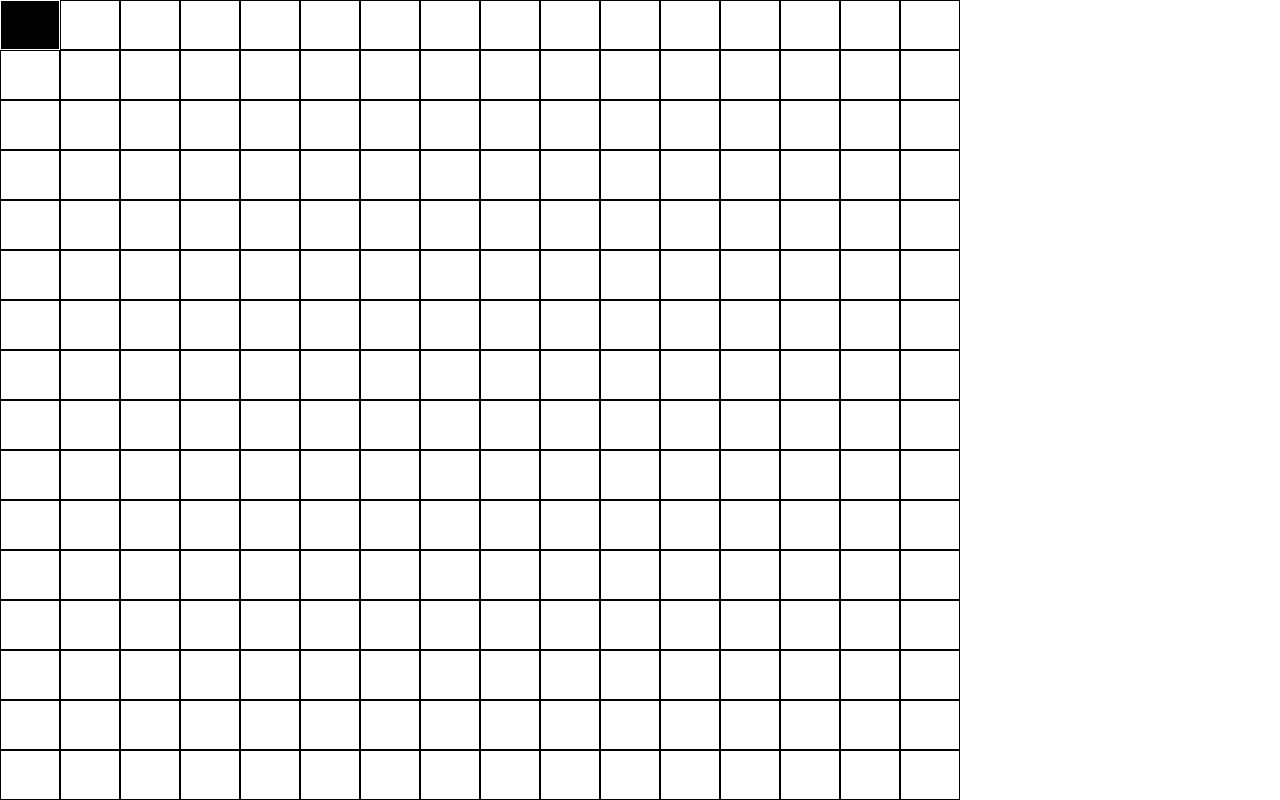
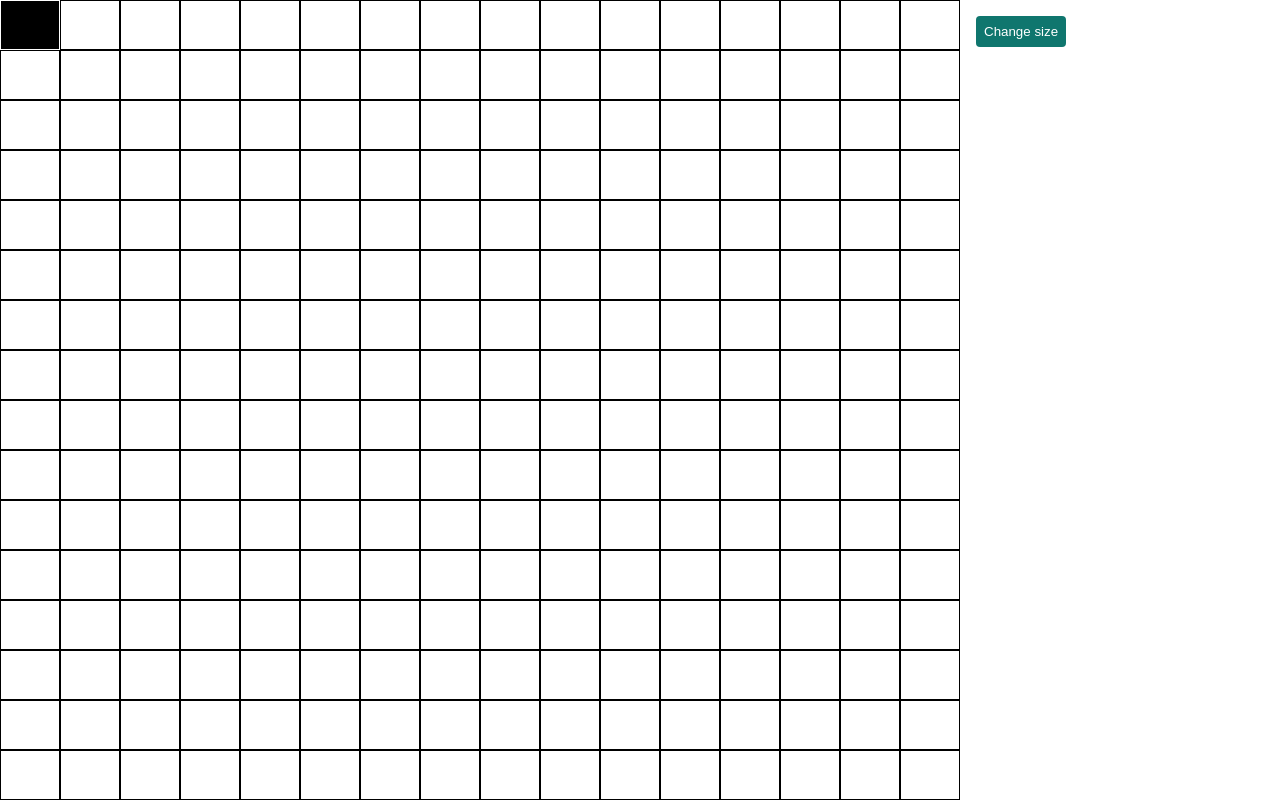
Before and after one commit to sosarivero/odin-etchasketch, a plain HTML site: page index.html in a window 1280 px wide. Drawn offline with Linux system fonts and the light colour scheme.

Commit message:
Add button to change size, no functionality yet

```diff
--- a/index.html
+++ b/index.html
@@ -9,5 +9,6 @@
   </head>
   <body>
     <div id="container"></div>
+    <button value="Change size" id="size-changer">Change size</button>
   </body>
 </html>
--- a/style.css
+++ b/style.css
@@ -4,6 +4,7 @@
   margin: 0;
   padding: 0;
 }
+
 
 #container {
     width: 960px;
@@ -25,3 +26,15 @@
     flex: 1 0 auto;
     border: 1px black solid;
 }
+
+#size-changer {
+    background-color: #0f766e;
+    color: white;
+    border: none;
+    border-radius: 4px;
+    position: absolute;
+    top: 0;
+    left: 960px;
+    padding: 8px;
+    margin: 16px;
+}
```
